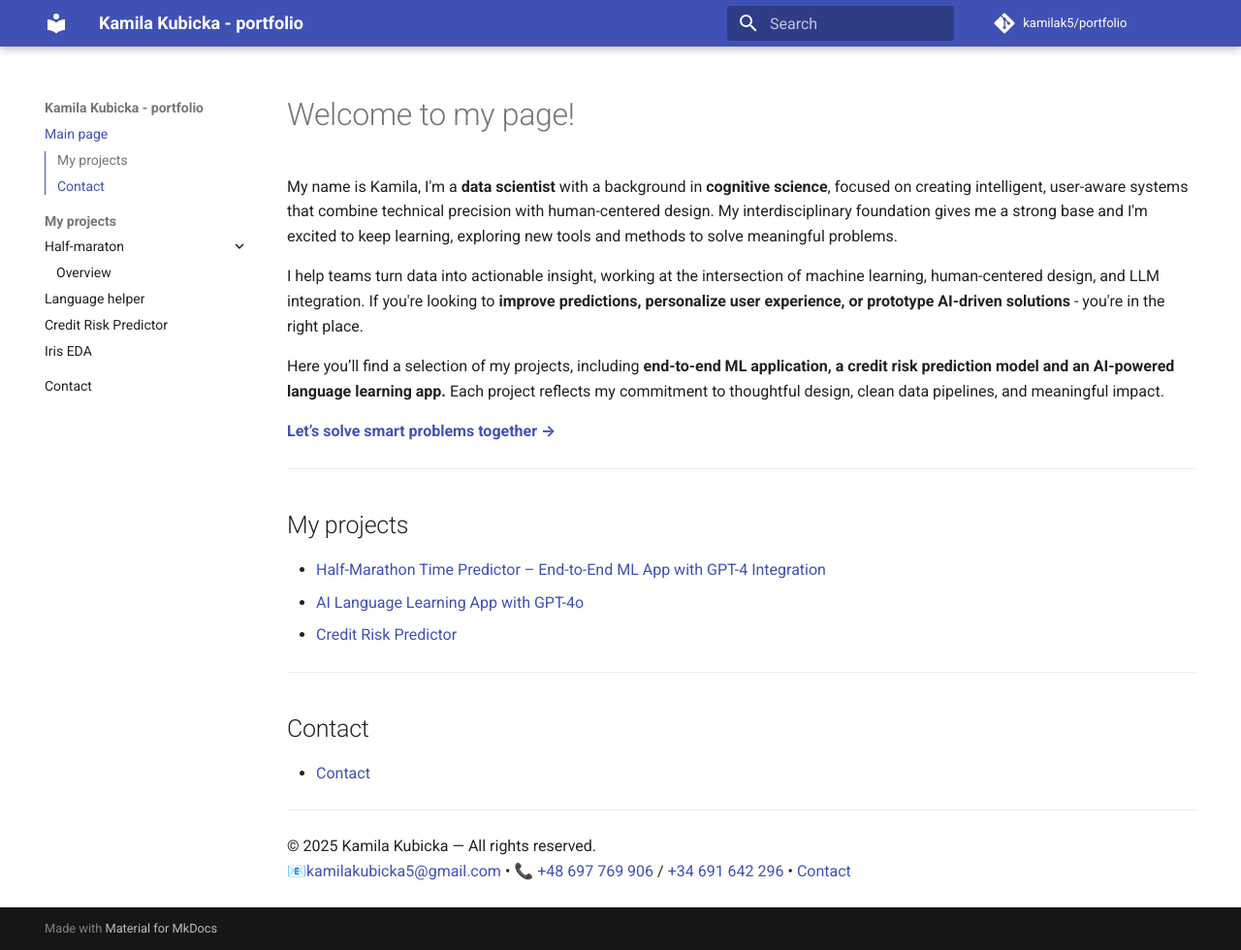
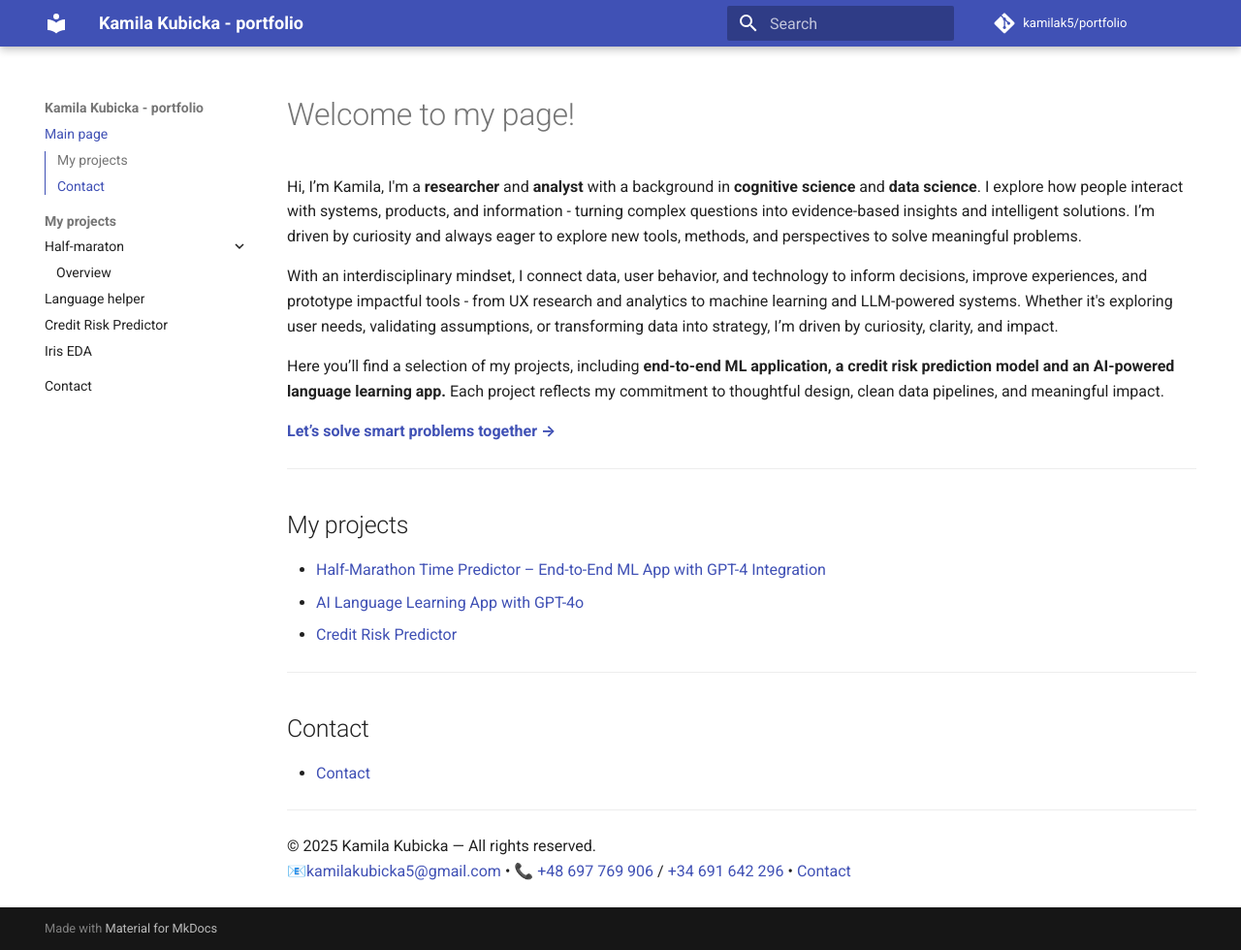
Before and after one commit to kamilak5/portfolio, an MkDocs documentation site: the page built from docs/index.md, in a window 1280 px wide and 980 px high. Shown: the whole window at 97% size. Built offline with MkDocs 1.6.1 and Material for MkDocs 9.7.7, drawn with Linux system fonts in a browser that asks for light colours; comment, search, counter and statistics services are not loaded.

Commit message:
Update  description

```diff
--- a/docs/index.md
+++ b/docs/index.md
@@ -1,13 +1,9 @@
 # Welcome to my page!
 
-My name is Kamila, I'm a **data scientist** with a background in **cognitive science**, focused on creating intelligent,
-user-aware systems that combine technical precision with human-centered design.
-My interdisciplinary foundation gives me a strong base and I'm excited to keep learning,
-exploring new tools and methods to solve meaningful problems.
+Hi, I’m Kamila, I'm a **researcher** and **analyst** with a background in **cognitive science** and **data science**. I explore how people interact with systems, products, and information - turning complex questions into evidence-based insights and intelligent solutions.
+I’m driven by curiosity and always eager to explore new tools, methods, and perspectives to solve meaningful problems.
 
-I help teams turn data into actionable insight, working at the intersection of machine learning,
-human-centered design, and LLM integration. If you're looking to **improve predictions,
-personalize user experience, or prototype AI-driven solutions** - you're in the right place.
+With an interdisciplinary mindset, I connect data, user behavior, and technology to inform decisions, improve experiences, and prototype impactful tools - from UX research and analytics to machine learning and LLM-powered systems. Whether it's exploring user needs, validating assumptions, or transforming data into strategy, I’m driven by curiosity, clarity, and impact.
 
 Here you’ll find a selection of my projects, including **end-to-end ML application, a credit risk prediction model and
 an AI-powered language learning app.** Each project reflects my commitment to thoughtful design,
```
